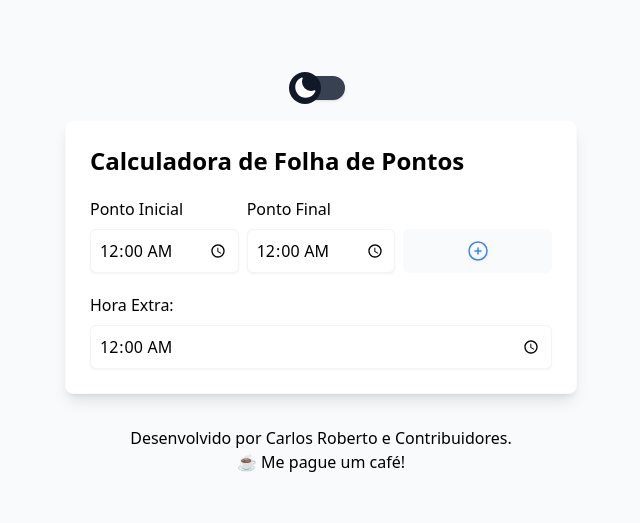
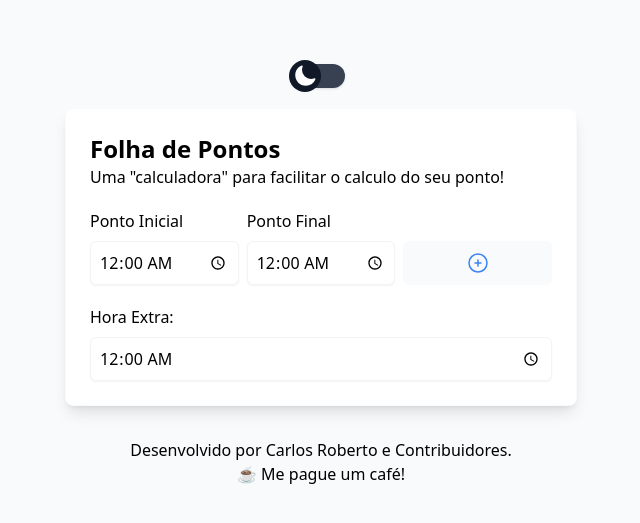
Before and after one commit to caarlos1/calc_folha_de_pontos, a React (Create React App) app: page / in a window 1280 px wide. Shown: the part 125-648 px from the top of the page, without its empty margins (319-959 px from the left). Built offline with nearby package versions, Linux system fonts and the light colour scheme.

Commit message:
feat: change title and add description to page

```diff
--- a/src/components/ScoreCard.tsx
+++ b/src/components/ScoreCard.tsx
@@ -28,7 +28,10 @@ const ScoreCard = ({
       className="card flex-col max-w-lg w-full m-3"
       title="Calculadora de Folha de Pontos"
     >
-      <h2 className="title">Calculadora de Folha de Pontos</h2>
+      <h2 className="title">Folha de Pontos</h2>
+      <p className="description">
+        Uma "calculadora" para facilitar o calculo do seu ponto!
+      </p>
 
       <div className="mt-5">
         <div className="grid grid-cols-12 gap-2">
```
